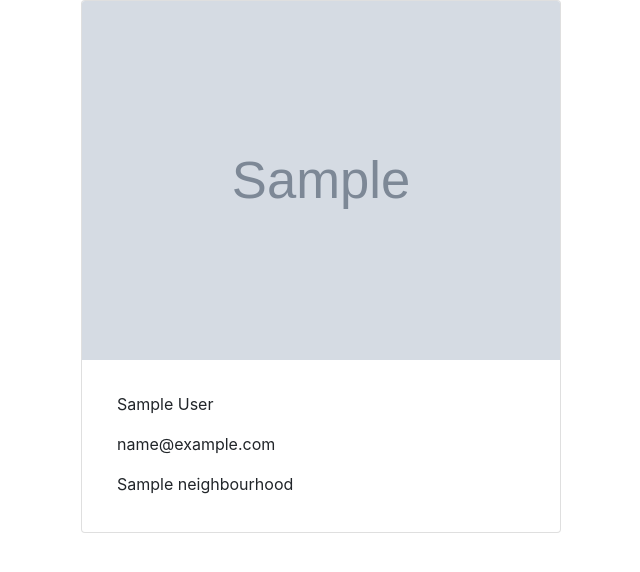
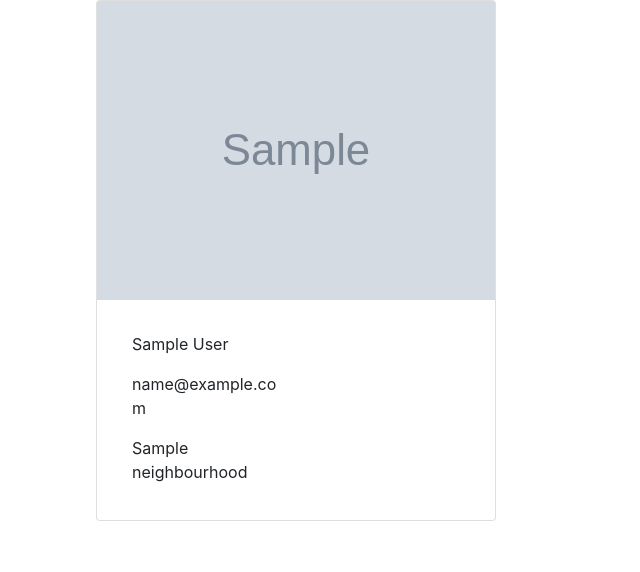
Before and after one commit to karushi/Neighborhood, a Django app: page /user/ in a window 1280 px wide. Shown: the part 54-626 px from the top of the page, without its empty margins (4-644 px from the left). Run offline with Django 3.2, Linux system fonts and the light colour scheme; a user stored in the database is signed in; tables that the repository leaves empty hold one stand-in row (values such as "Sample post"); grey boxes marked "Sample" are stand-in pictures; some libraries are stand-ins or nearby versions.

Commit message:
add changes and style

```diff
--- a/neighborhood/neighbor/templates/user.html
+++ b/neighborhood/neighbor/templates/user.html
@@ -6,7 +6,8 @@
 <div class="container">
      {% for user in user %}
 
-      <div class="card" style="width: 30rem;">
+      <div class="col-xs-12 col-sm-12 col-md-3 col-lg-3 col-xl-3">
+      <div class="card" style="width: 25rem;">
             <img class="card-img-top" src="{{user.profile_phots.url}}" alt="Card image cap">
             <div class="card-body">
               <h5 class="card-title"></h5>
@@ -16,7 +17,10 @@
                               <p>{{user.user_email}}</p>
                               <p>{{user.Neighbour}}</p>
             </div>
-          </div>
+        </div>
+      </div>
+    </div>
+
      {% endfor %}
 </div>
 {% endblock %}
```
